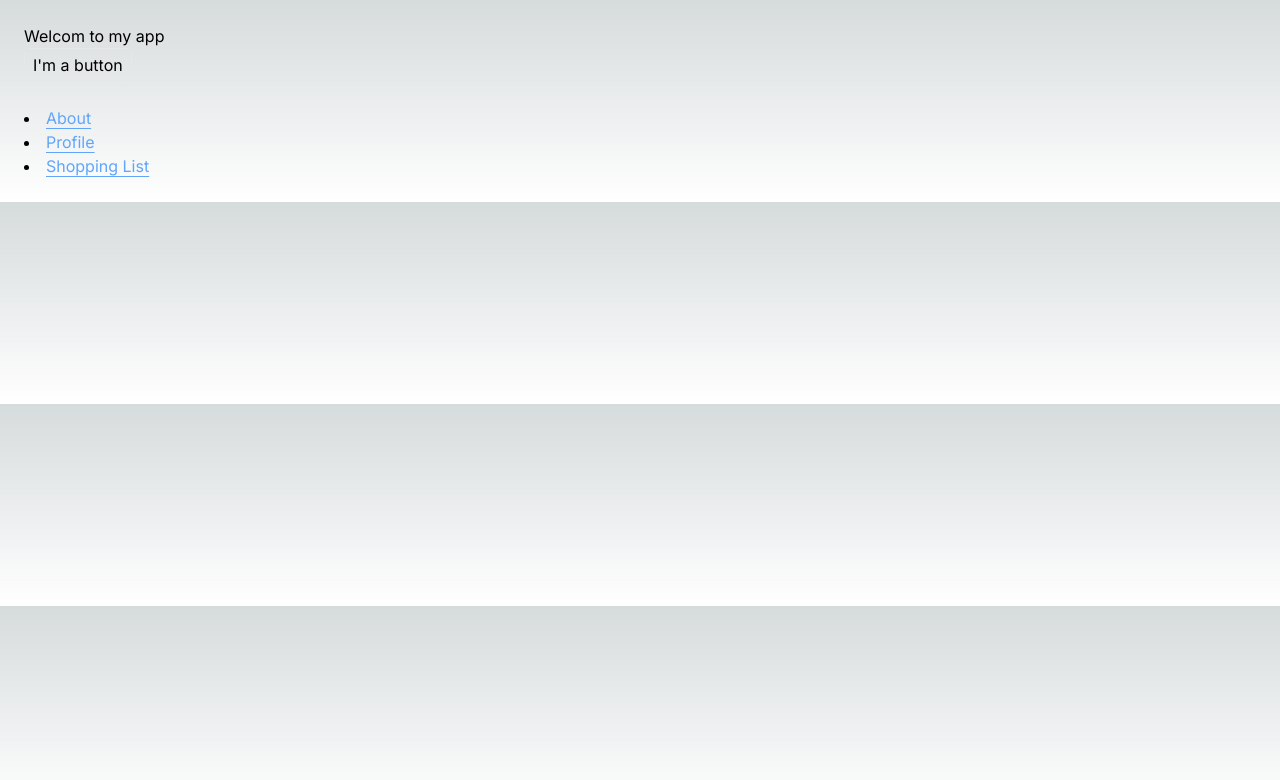
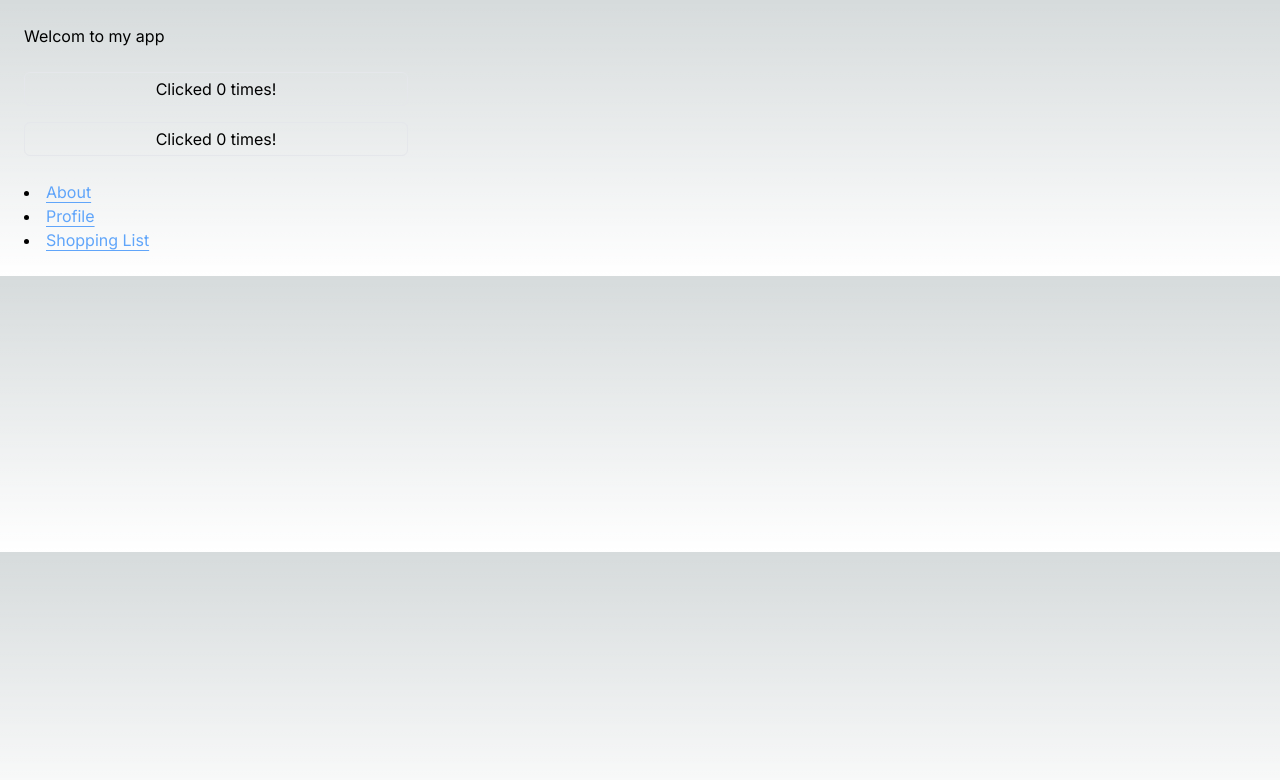
Before and after one commit to kantas-spike/learn_react, a Next.js app in the folder exercises/03-01_react_quick_start/: page / in a window 1280 px wide. Shown: the top 780 px of the page. Built offline with nearby package versions, Linux system fonts and the light colour scheme.

Commit message:
03-01: `useState`を使ってbuttonに状態(クリック数)を追加

```diff
--- a/exercises/03-01_react_quick_start/app/components/button.js
+++ b/exercises/03-01_react_quick_start/app/components/button.js
@@ -1,11 +1,16 @@
 'use client'
 
+import { useState } from "react"
+
 export default function MyButton() {
+
+    const [count, setCount] = useState(0)
+
     function handleClick() {
-        alert('You clicked me!')
+        setCount(count + 1)
     }
 
     return (
-        <button onClick={handleClick} className="border rounded-md px-2 py-1">I'm a button</button>
+        <button onClick={handleClick} className="border rounded-md px-2 py-1">Clicked {count} times!</button>
     )
 }
--- a/exercises/03-01_react_quick_start/app/page.js
+++ b/exercises/03-01_react_quick_start/app/page.js
@@ -15,7 +15,11 @@ export default function Home() {
   return (
     <div className="m-6">
       <h1>Welcom to my app</h1>
+
+      <div className="my-6 flex flex-col max-w-sm gap-4">
       <MyButton />
+      <MyButton />
+      </div>
 
       <ul className="list-disc list-inside mt-6">
         {listItems}
```
